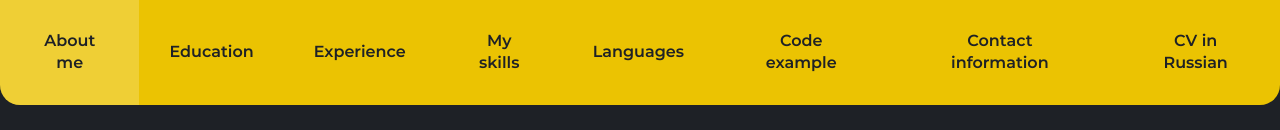
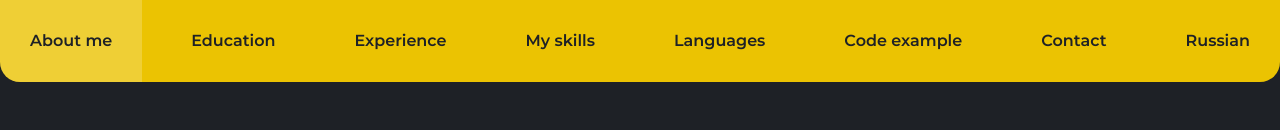
Before and after one commit to au-rinko/CV, a plain HTML site: page index.html in a window 1280 px wide. Shown: the top 130 px of the page. Drawn offline with Linux system fonts and the light colour scheme.

Commit message:
docs: update index.html

```diff
--- a/index.html
+++ b/index.html
@@ -44,10 +44,10 @@
                             <a href="#code">Code example</a>
                         </li>
                         <li class="header__nav-item">
-                            <a href="#contact">Contact information</a>
+                            <a href="#contact">Contact</a>
                         </li>
                         <li class="header__nav-item">
-                            <a href="https://au-rinko.github.io/">CV in Russian</a>
+                            <a href="https://au-rinko.github.io/">Russian</a>
                         </li>
                     </ul>
                 </nav>
```
